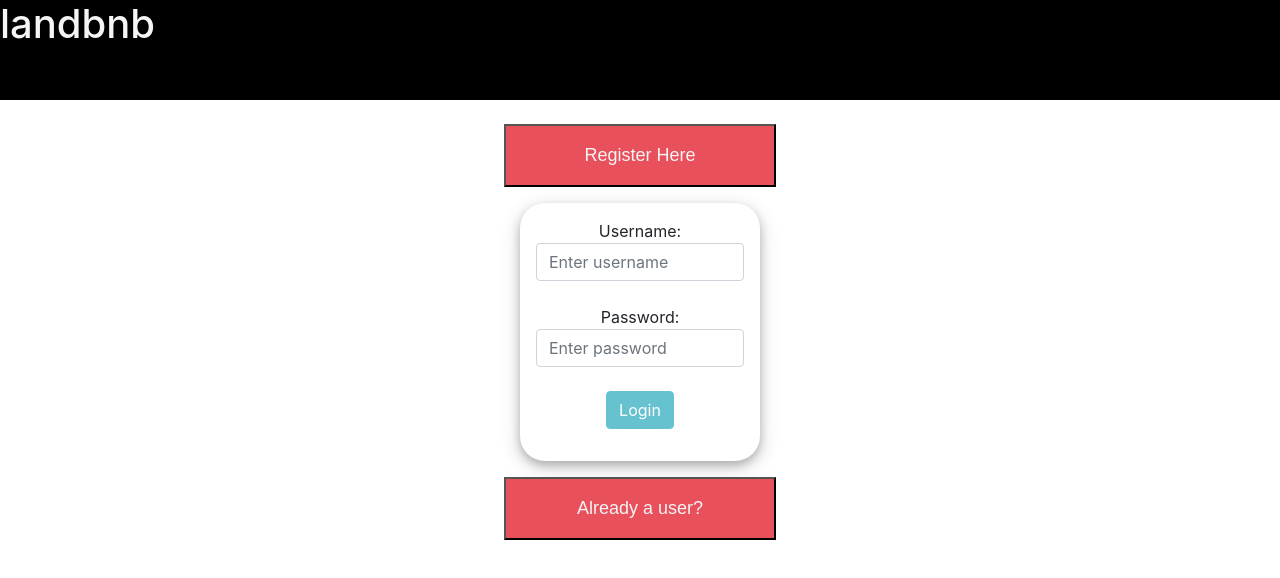
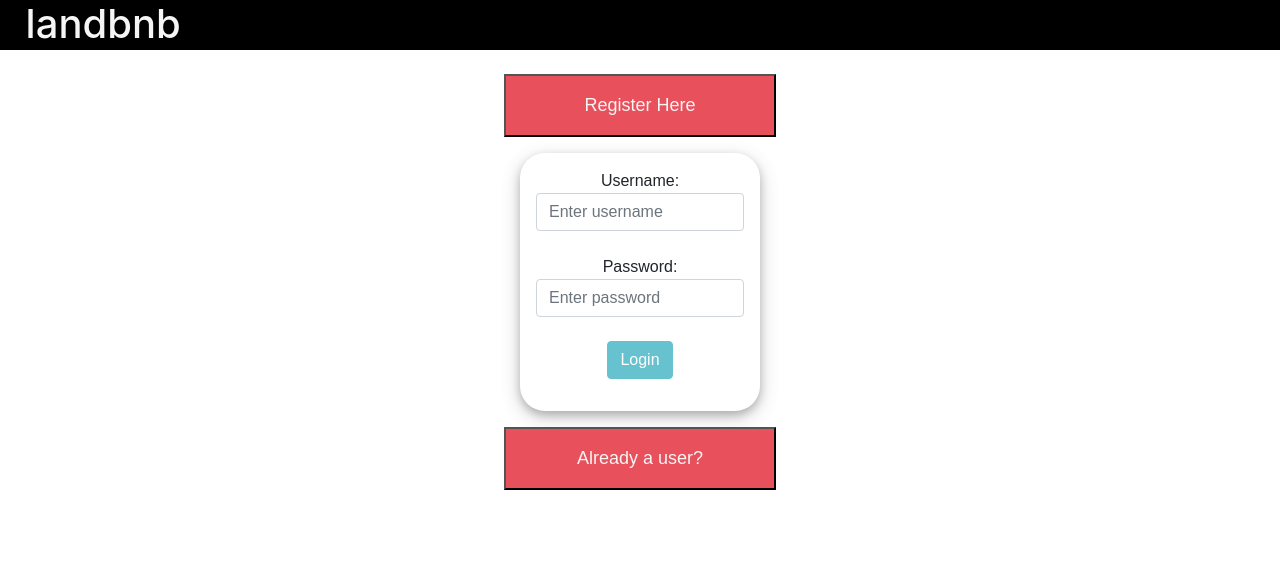
Before and after one commit to meep-morp/front-end-1, a React (Create React App) app in the folder login-page/: page /login in a window 1280 px wide. Shown: the top 578 px of the page. Built offline with nearby package versions, Linux system fonts and the light colour scheme.

Commit message:
made styling changes to header

```diff
--- a/login-page/src/App.css
+++ b/login-page/src/App.css
@@ -37,6 +37,7 @@ button {
 }
 
 .landbuttons {
+  font-family: 'Quicksand', sans-serif;
   display: flex;
   flex-direction: column;
   width: 25%;
@@ -45,6 +46,7 @@ button {
 }
 
 .Login {
+  font-family: 'Quicksand', sans-serif;
   border-radius: 25px;
   padding: 2vh;
   margin: 2vh;
@@ -53,12 +55,19 @@ button {
 }
 
 header {
-
   display: flex;
   flex-direction: row;
-  height: 100px;
+  height: 50px;
   color:whitesmoke;
   background-color: black;
   width: 100%;
   align-items: baseline;
+
 }
+
+h1 {
+  margin-bottom: 2%;
+  margin-top: 2%;
+  margin-left: 2%;
+  font-size: 2rem;
+}
--- a/login-page/src/App.js
+++ b/login-page/src/App.js
@@ -11,10 +11,7 @@ function App() {
   return (
     <>
     <header>
-          <div class="logo">
-            <i class="fas fa-search-dollar"></i>
-            <h1>landbnb</h1>
-          </div>
+      <h1>landbnb</h1>
     </header>
     <div className='landbuttons'>
       <button color="primary" size="lg">
```
